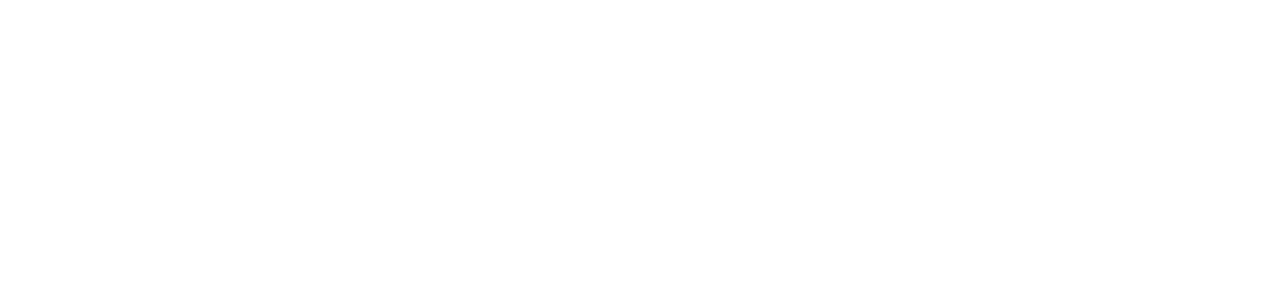
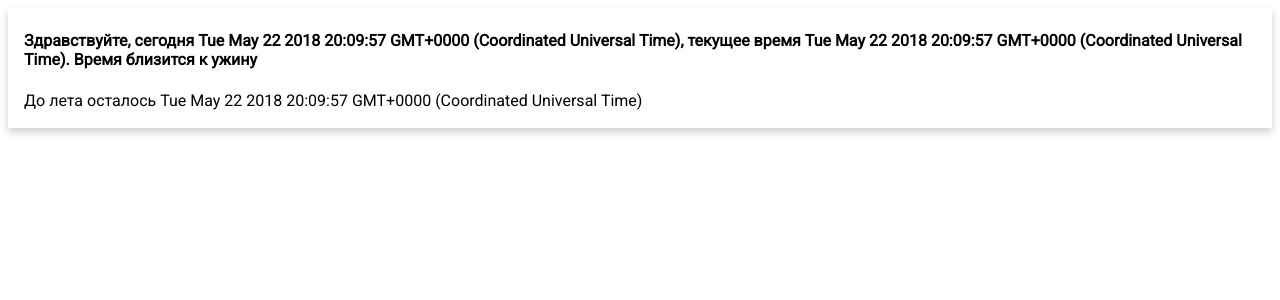
Before and after one commit to nntndfrk/angular_transformation_1_1, an Angular app: page / in a window 1280 px wide. Shown: the top 300 px of the page. Built offline with nearby package versions, Linux system fonts and the light colour scheme.

Commit message:
add dynamic

```diff
--- a/src/app/countdown/countdown/countdown.component.html
+++ b/src/app/countdown/countdown/countdown.component.html
@@ -1,3 +1 @@
-<p>
-  countdown works!
-</p>
+<p>До лета осталось {{date}}</p>
--- a/src/app/countdown/countdown/countdown.component.ts
+++ b/src/app/countdown/countdown/countdown.component.ts
@@ -6,7 +6,7 @@ import { Component, OnInit } from '@angular/core';
   styleUrls: ['./countdown.component.css']
 })
 export class CountdownComponent implements OnInit {
-
+  date = new Date();
   constructor() { }
 
   ngOnInit() {
--- a/src/app/time/time/time.component.css
+++ b/src/app/time/time/time.component.css
@@ -0,0 +1,15 @@
+.card {
+  /* Add shadows to create the "card" effect */
+  box-shadow: 0 4px 8px 0 rgba(0,0,0,0.2);
+  transition: 0.3s;
+}
+
+/* On mouse-over, add a deeper shadow */
+.card:hover {
+  box-shadow: 0 8px 16px 0 rgba(0,0,0,0.2);
+}
+
+/* Add some padding inside the card container */
+.container {
+  padding: 2px 16px;
+}
--- a/src/app/time/time/time.component.html
+++ b/src/app/time/time/time.component.html
@@ -1,4 +1,7 @@
-<!--<p>-->
-  <!--time works!-->
-  <!--<app-countdown></app-countdown>-->
-<!--</p>-->
+<div class="card">
+  <div class="container">
+    <h4><b>Здравствуйте, сегодня {{date}}, текущее время {{date}}. Время близится к ужину</b></h4>
+
+    <app-countdown></app-countdown>
+  </div>
+</div>
--- a/src/app/time/time/time.component.ts
+++ b/src/app/time/time/time.component.ts
@@ -6,7 +6,7 @@ import { Component, OnInit } from '@angular/core';
   styleUrls: ['./time.component.css']
 })
 export class TimeComponent implements OnInit {
-
+  date = new Date();
   constructor() { }
 
   ngOnInit() {
--- a/src/index.html
+++ b/src/index.html
@@ -7,6 +7,7 @@
 
   <meta name="viewport" content="width=device-width, initial-scale=1">
   <link rel="icon" type="image/x-icon" href="favicon.ico">
+  <link href='http://fonts.googleapis.com/css?family=Roboto' rel='stylesheet' type='text/css'>
 </head>
 <body>
   <app-root></app-root>
--- a/src/styles.css
+++ b/src/styles.css
@@ -1 +1,5 @@
 /* You can add global styles to this file, and also import other style files */
+h4, p {
+  font-family: 'Roboto', sans-serif;
+  /*font-size: 18px;*/
+}
```
